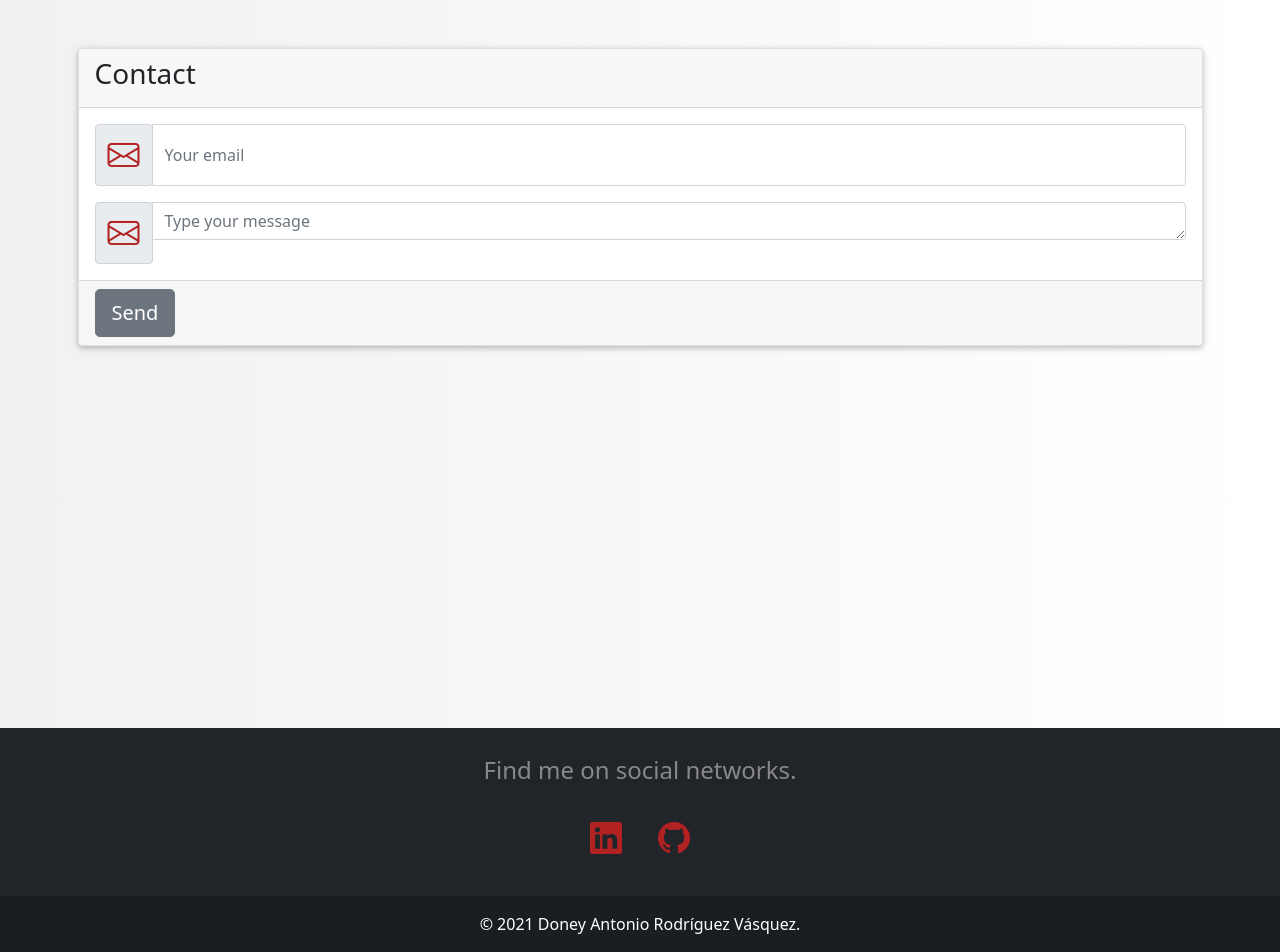
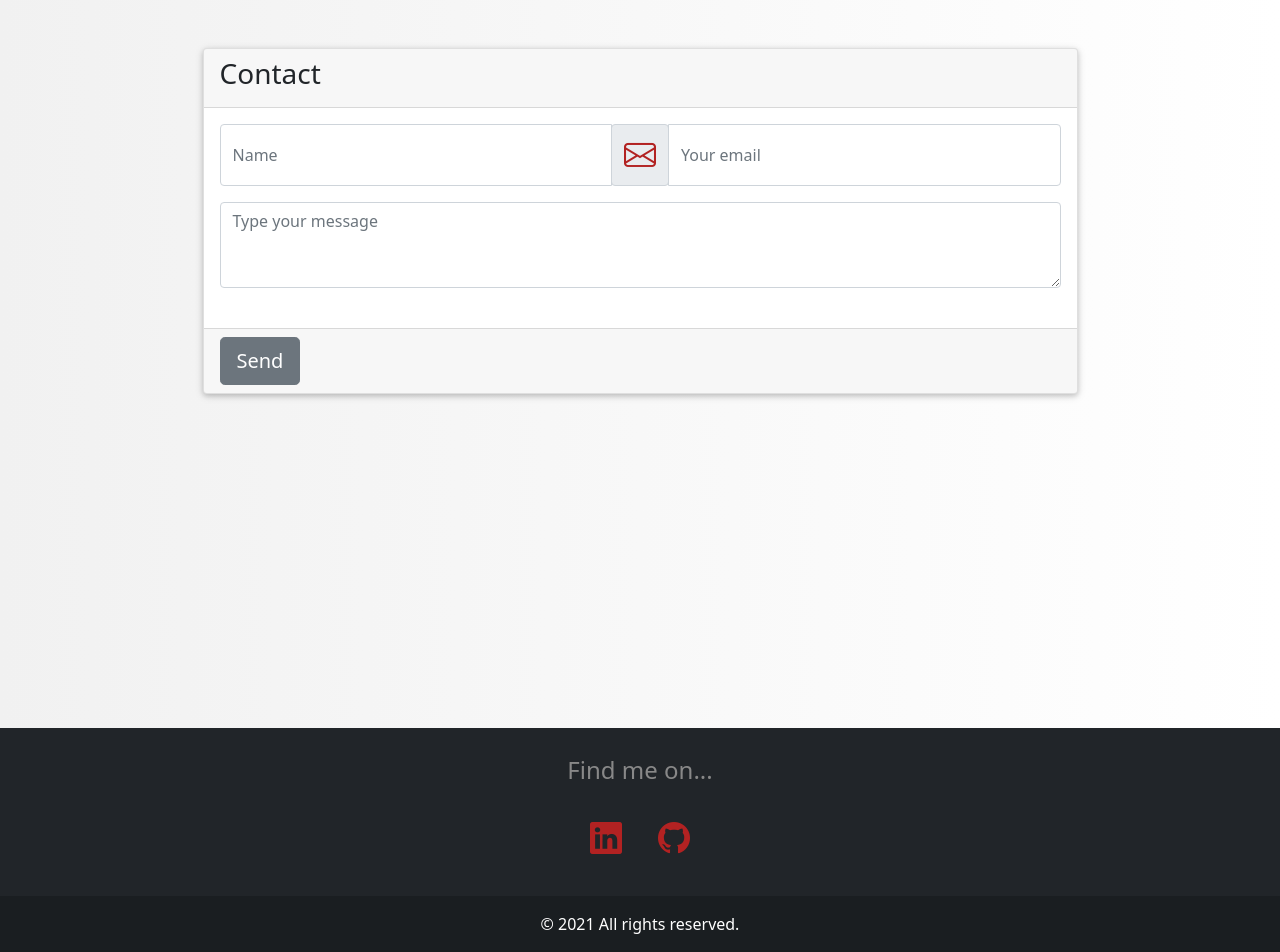
Before and after one commit to DoneyRodriguezVasquez/DoneyRodriguezVasquez.github.io, a plain HTML site: page index.html in a window 1280 px wide. Shown: the part 2800-3752 px from the top of the page. Drawn offline with nearby package versions, Linux system fonts and the light colour scheme.

Commit message:
working on issues

```diff
--- a/css/styles.css
+++ b/css/styles.css
@@ -56,8 +56,8 @@ body {
 }
 
 .card {
-    margin-left: 5%;
-    margin-right: 5%;
+    margin-left: 15%;
+    margin-right: 15%;
     box-shadow: 0 2px 5px 0 rgba(0,0,0,0.16),0 2px 10px 0 rgba(0,0,0,0.12);
 }
 
--- a/index.html
+++ b/index.html
@@ -113,10 +113,12 @@
                 <div class="card-header">
                     <h3 class="card-title">Contact</h3>
                 </div>
+                <form action="https://formspree.io/f/mzbyawpw" method="POST" role="form">
                     <div class="card-body">
-                    <form action="https://formspree.io/f/mzbyawpw" method="POST">
+
                             <input type="hidden" name="_subject" value="Contact request from personal website">
                             <div class="input-group mb-3">
+                                <input class="form-control" type="text" placeholder="Name" name="_name">
                                 <div class="input-group-prepend">
                                     <span class="input-group-text">
                                         <i class="bi bi-envelope"></i>
@@ -125,18 +127,14 @@
                                 <input class="form-control" type="email" placeholder="Your email" name="_replyto">
                             </div>
                             <div class="input-group">
-                            <div class="input-group-prepend">
-                                <span class="input-group-text">
-                                    <i class="bi bi-envelope"></i>
-                                </span>
+                                <textarea class="form-control mb-4" rows="3" placeholder="Type your message" name="message"></textarea>
                             </div>
-                            <textarea class="form-control mb-4" rows="1" placeholder="Type your message" name="message"></textarea>
-                        </div>
-                    </form>
+
                     </div>
                     <div class="card-footer">
                         <button class="btn btn-block btn-secondary btn-lg" type="submit">Send</button>
                     </div>
+                </form>
             </div>
         </section>
     </header>
@@ -144,7 +142,7 @@
         <!-- Grid container -->
         <div class="container p-4 pb-0">
             <div class="text-center">
-                <p>Find me on social networks.</p>
+                <p>Find me on...</p>
             </div>
           <!-- Section: Social media -->
           <section class="mb-4">
@@ -165,7 +163,7 @@
 
         <!-- Copyright -->
         <div class="text-center p-3" style="background-color: rgba(0, 0, 0, 0.2);">
-          © 2021 Doney Antonio Rodríguez Vásquez.
+          © 2021 All rights reserved.
         </div>
         <!-- Copyright -->
       </footer>
```
Lines whose indentation alone changed are shown as unchanged.
